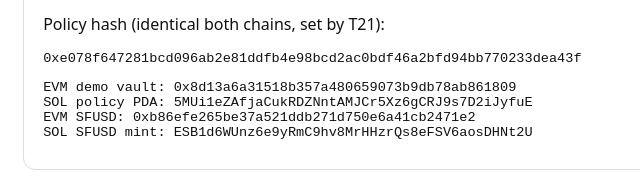
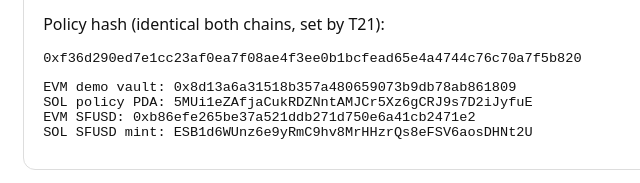
Before and after one commit to parvagrwal/Spendfloor, a website: page ui/index.html in a window 1280 px wide. Shown: the part 337-520 px from the top of the page, 167-807 px from the left. Drawn offline with Linux system fonts and the light colour scheme.

Commit message:
Fix dashboard policy hash to live value

```diff
--- a/ui/index.html
+++ b/ui/index.html
@@ -28,7 +28,7 @@
 <p class="mono">EVM merchant: 0x61f1c99d674bcd333578AC4f538F46AbC7bB4106<br>
 SOL merchant: 8e6f1AWYV4unGiaoDciMkAXvPdUZvpNCtPK6pz2kmZhS</p>
 <p>Policy hash (identical both chains, set by T21):</p>
-<p class="mono">0xe078f647281bcd096ab2e81ddfb4e98bcd2ac0bdf46a2bfd94bb770233dea43f</p>
+<p class="mono">0xf36d290ed7e1cc23af0ea7f08ae4f3ee0b1bcfead65e4a4744c76c70a7f5b820</p>
 <p class="mono">EVM demo vault: 0x8d13a6a31518b357a480659073b9db78ab861809<br>
 SOL policy PDA: 5MUi1eZAfjaCukRDZNntAMJCr5Xz6gCRJ9s7D2iJyfuE<br>
 EVM SFUSD: 0xb86efe265be37a521ddb271d750e6a41cb2471e2<br>
```
